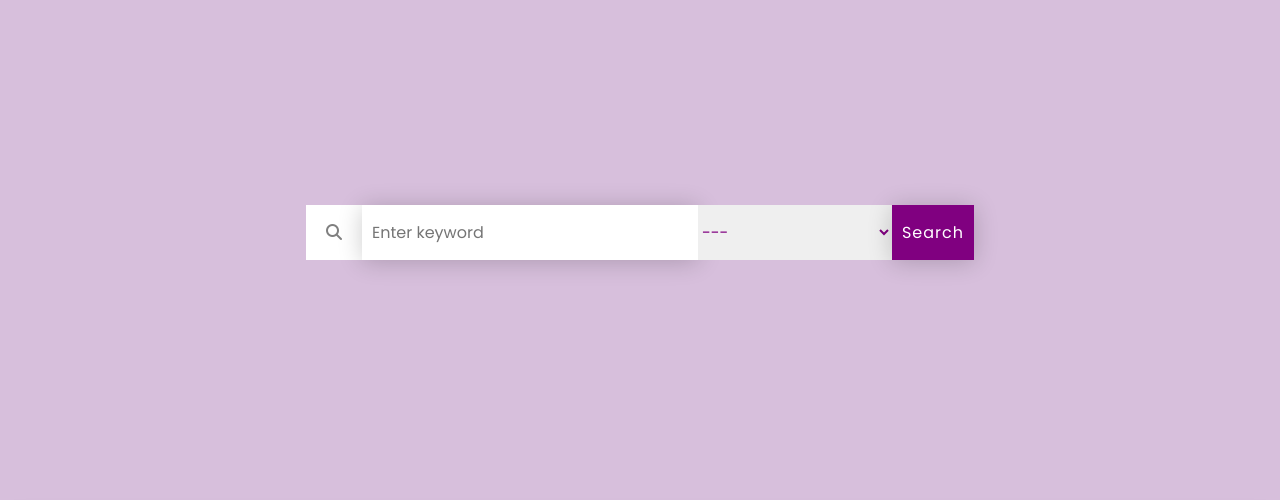
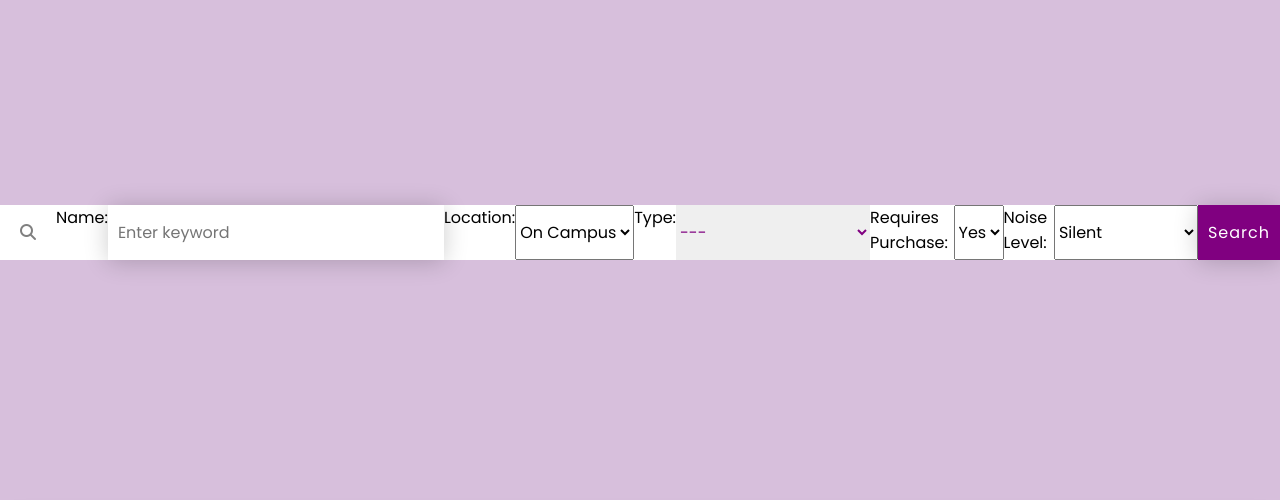
Before and after one commit to software-students-fall2022/web-app-exercise-team-2-1, a Flask app: page /search in a window 1280 px wide. Shown: the part 204-704 px from the top of the page. Run offline with Flask 2, Linux system fonts and the light colour scheme; parts of the project's set-up code (start-up, migrations or seed data) failed here and were passed over; some libraries are stand-ins or nearby versions.

Commit message:
expanded filter function to have more fields

```diff
--- a/app.py
+++ b/app.py
@@ -248,16 +248,53 @@ def search():
 @app.route('/search', methods = ['POST'])
 def search_spots():
     name = request.form['fspotname']
+    location = request.form['flocation']
     type = request.form['ftype']
-    if type == "---" and name != "":
-        docs = db.spots.find({"name": name}).sort("created_at", -1)
+    purchase_info = False
+    if request.form['fpurchase'] == 'Yes':
+        purchase_info = True
+    noise_level = request.form['fnoise']
+
+    # if type == "---" and name != "":
+    #     docs = db.spots.find({"name": name}).sort("created_at", -1)
+    # else:
+    #     if type != "---" and name == "":
+    #         docs = db.spots.find({"type": type}).sort("created_at", -1)
+    #     elif type != "---" and name != "":
+    #         docs = db.spots.find({"name": name, "type": type}).sort("created_at", -1)
+    #     else:
+    #         docs = db.spots.find()
+
+    query = dict()
+
+    if name != "":
+        query["name"] = name
     else:
-        if type != "---" and name == "":
-            docs = db.spots.find({"type": type}).sort("created_at", -1)
-        elif type != "---" and name != "":
-            docs = db.spots.find({"name": name, "type": type}).sort("created_at", -1)
-        else:
-            docs = db.spots.find()
+        query["name"] = {"$exists": True}
+
+    if location != "":
+        query["location"] = location
+    else:
+        query["location"] = {"$exists": True}
+
+    if type != "":
+        query["type"] = type
+    else:
+        query["type"] = {"$exists": True}
+
+    if purchase_info != "":
+        query["purchase_info"] = purchase_info
+    else:
+        query["purchase_info"] = {"$exists": True}
+
+    if noise_level != "":
+        query["noise_level"] = noise_level
+    else:
+        query["noise_level"] = {"$exists": True}
+
+    docs = db.spots.find(query).sort("created_at", -1)
+
+
     return render_template("home.html", docs = docs) # pass the list of search results as an argument to the home page for displaying
 
 
--- a/templates/search_page.html
+++ b/templates/search_page.html
@@ -12,7 +12,14 @@
     <div class="container">
       <form method="POST" action="{{ url_for('search')}}">
         <i class="fa-solid fa-magnifying-glass"></i>
+        Name:
         <input type="text" id = "fspotname" name = "fspotname" placeholder="Enter keyword">
+        Location:
+        <select name="flocation" id="flocation">
+          <option value="On campus">On Campus</option>
+          <option value="Off campus">Off Campus</option>
+        </select>
+        Type:
         <select name="ftype" id="ftype">
           <option value='---'>---</option>
           <option value="Academic building">Academic Building</option>
@@ -21,6 +28,18 @@
           <option value="Non-restaurant store">Non-Restaurant Store</option>
           <option value="Miscellaneous">Miscellaneous</option>
         </select>
+        Requires Purchase:
+        <select name="fpurchase" id="fpurchase">
+          <option value="Yes">Yes</option>
+          <option value="No">No</option>
+        </select>
+        Noise Level:
+        <select name="fnoise" id="fnoise">
+          <option value="Silent">Silent</option>
+          <option value="Quiet">Quiet</option>
+          <option value="Conversational">Conversational</option>
+          <option value="Loud">Loud</option>
+        </select>
         <button type="submit">Search</button>
       </form>
     </div>
```
